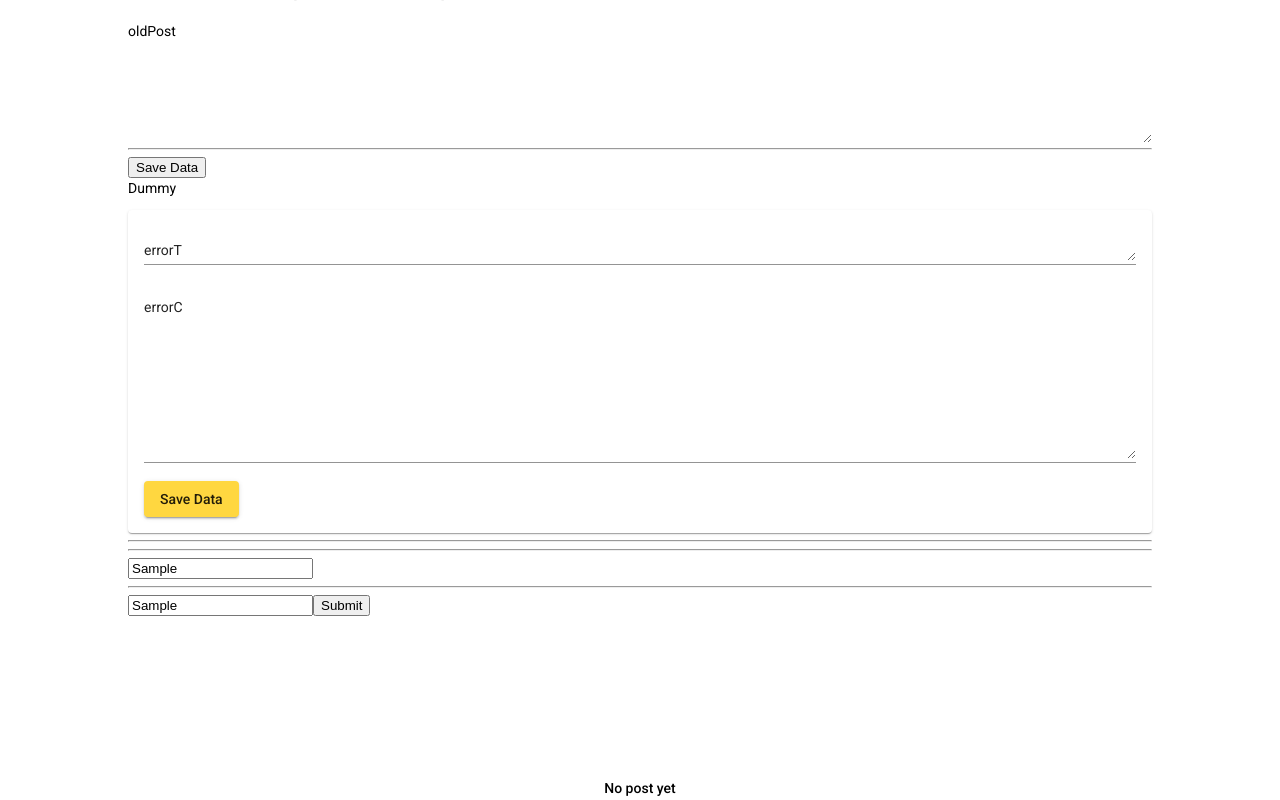
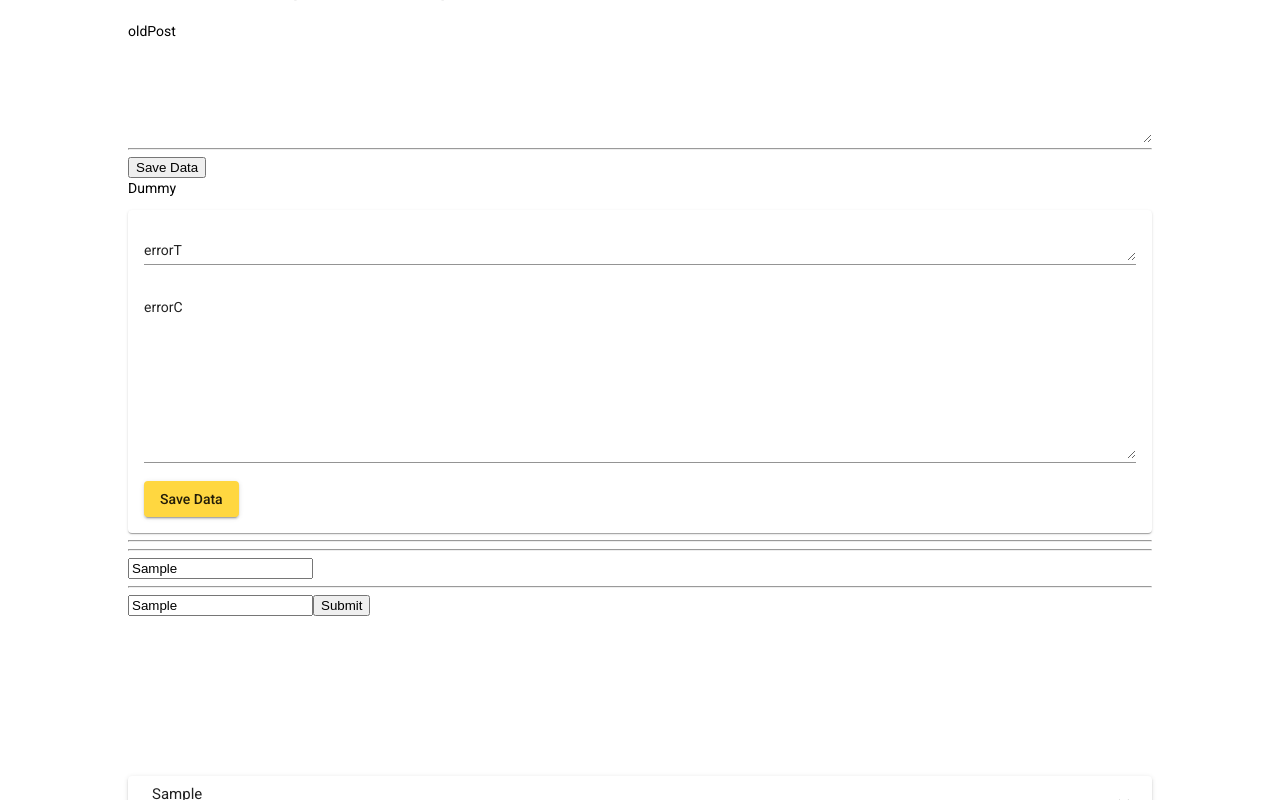
Before and after one commit to QPeiran/MEAN-App-GCP-Hosting, an Angular app: page / in a window 1280 px wide. Both pictures are taken after typing "Sample", "Sample" into the empty fields and a click on the button "Submit". Shown: the part 518-1318 px from the top of the page. Built offline with nearby package versions, Linux system fonts and the light colour scheme.

Commit message:
add another Post list class to use service(dependence injections)

```diff
--- a/src/app/app.component.html
+++ b/src/app/app.component.html
@@ -6,5 +6,5 @@
 
   <button (click) = "popAlert()">pop alert</button>
   <app-post-create (ceatingPostEvent) = "transPosts($event)"></app-post-create>
-  <post-list [posts] = "storePosts"></post-list>
+  <post-list [posts1] = "storePosts"></post-list>
 </main>
--- a/src/app/app.component.ts
+++ b/src/app/app.component.ts
@@ -14,6 +14,6 @@ export class AppComponent {
   }
   transPosts(aPost: Post){
     this.storePosts.push(aPost);
-    //console.log(this.storePosts);
+    console.log(this.storePosts);
   }
 }
--- a/src/app/app.module.ts
+++ b/src/app/app.module.ts
@@ -12,7 +12,7 @@ import { AppRoutingModule } from './app-routing.module';
 import { AppComponent } from './app.component';
 import { PostCreateComponent } from './posts/post-create/post-create.component';
 import { HeaderComponent } from './header/header.component';
-import { PostListComponent } from './posts/post-list/post-list.componet';
+import { PostListComponent1 } from './posts/post-list/post-list.componet';
 import { PostService } from './posts.service';
 
 @NgModule({
@@ -20,7 +20,7 @@ import { PostService } from './posts.service';
     PostCreateComponent,
     AppComponent,
     HeaderComponent,
-    PostListComponent
+    PostListComponent1
   ],
   imports: [
     BrowserModule,
--- a/src/app/posts/post-create/post-create.component.ts
+++ b/src/app/posts/post-create/post-create.component.ts
@@ -30,8 +30,8 @@ export class PostCreateComponent {
     //console.log(posting);
     // var title = this.enterTitle;
     // var content = this.enterContent;
-    // console.log(title);
-    // console.log(content);
+     console.log(posting.title);
+     console.log(posting.content);
     this.ceatingPostEvent.emit(posting); //emiting event that contains 'posting'
   }
   onSubmit(f:NgForm){
--- a/src/app/posts/post-list/post-list.component.html
+++ b/src/app/posts/post-list/post-list.component.html
@@ -1,9 +1,9 @@
-<mat-accordion multi = "true" *ngIf = "posts.length > 0">
-  <mat-expansion-panel *ngFor = "let post of posts">
+<mat-accordion multi = "true" *ngIf = "posts1.length > 0">
+  <mat-expansion-panel *ngFor = "let post of posts1">
     <mat-expansion-panel-header>
       <p>{{post.title}}</p>
     </mat-expansion-panel-header>
       <p>{{post.content}}</p>
   </mat-expansion-panel>
 </mat-accordion>
-<p class="mat-body-strong myStyle" *ngIf = "posts.length  == 0">No post yet</p>
+<p class="mat-body-strong myStyle" *ngIf = "posts1.length  == 0">No post yet</p>
--- a/src/app/posts/post-list/post-list.componet.ts
+++ b/src/app/posts/post-list/post-list.componet.ts
@@ -7,16 +7,16 @@ import { PostService } from 'src/app/posts.service';
   templateUrl: './post-list.component.html',
   styleUrls: ['./post-list.component.css']
 })
-export class PostListComponent implements OnInit{
-  @Input() posts : Post[] = [
-    // {title: "No.1", content: "Somecontent1" },
-    // {title: "No.2", content: "Somecontent2" },
-    // {title: "No.3", content: "Somecontent3" },
-  ]
+export class PostListComponent1 {
+  @Input() posts1 : Post[] = [];
+ }
+
+export class PostListComponent2 implements OnInit{
+  @Input() posts2 : Post[] = []
   constructor (public aPostServiceInstance: PostService) {}
   // equal to creat a new varibale "postService" then store the incoming "PostService" instance to it (and make it public)
 
   ngOnInit(){
-    this.posts = this.aPostServiceInstance.PostsGetter();
+    this.posts2 = this.aPostServiceInstance.PostsGetter();
   }
 }
```
